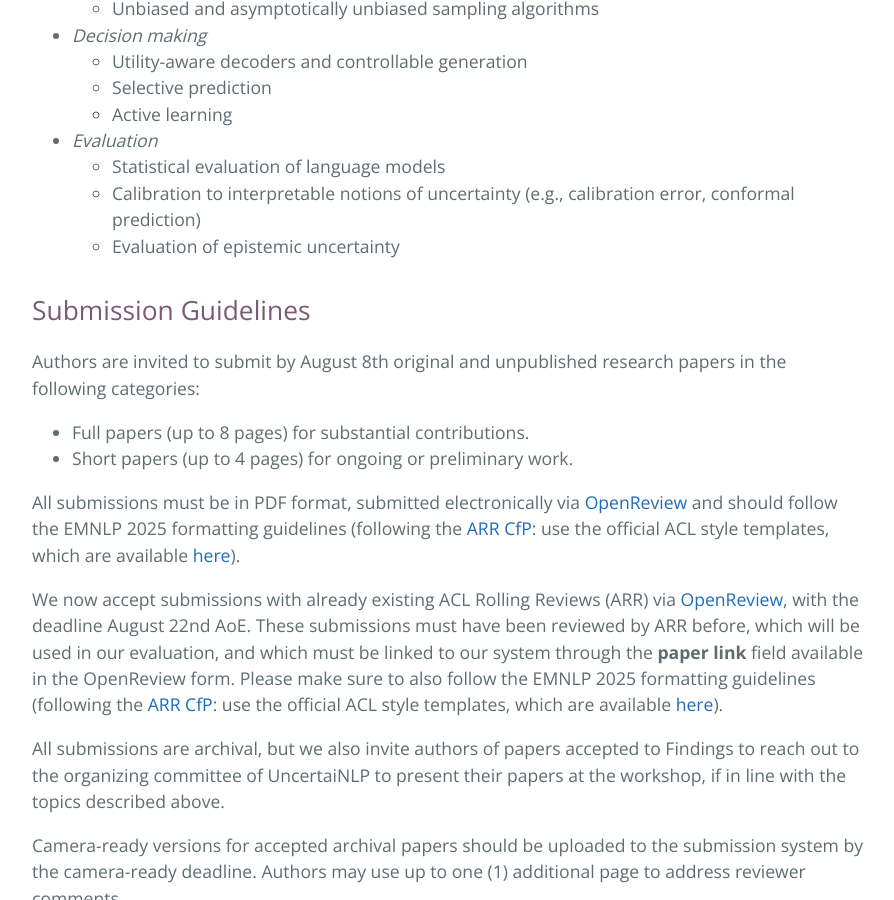
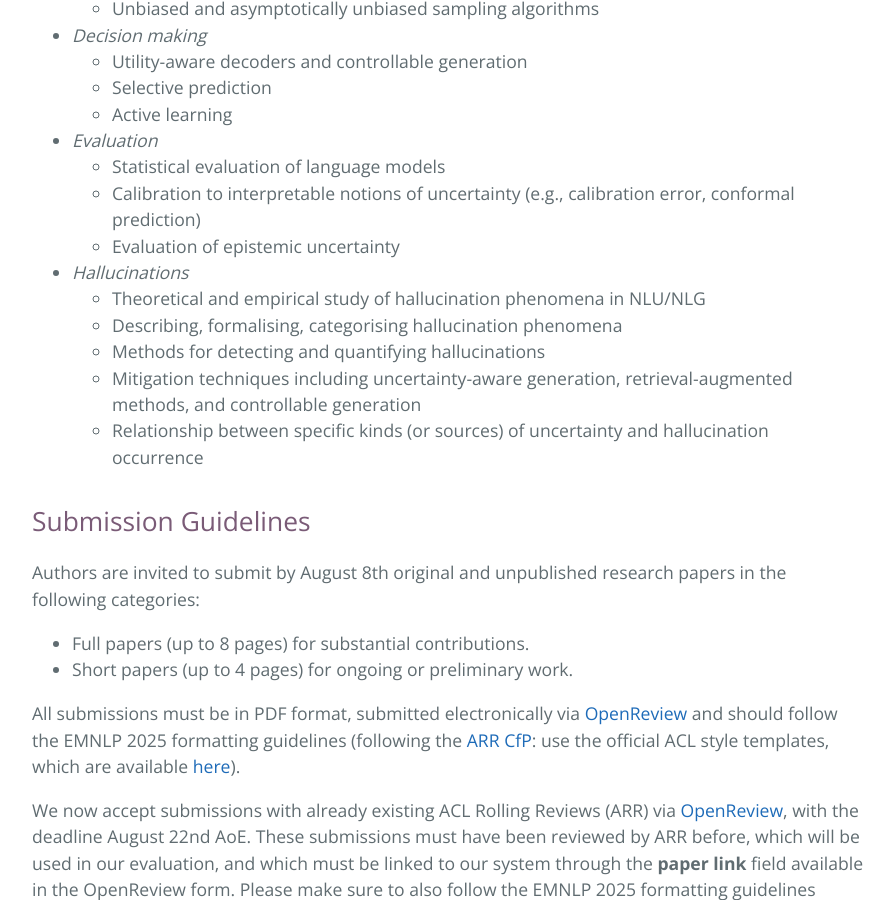
Before and after one commit to uncertainlp/uncertainlp.github.io, a Jekyll site: the page built from cfp.md, in a window 1280 px wide and 900 px high, scrolled down 2313 px. Shown: the whole window, without its empty margins (192-1086 px from the left). Built offline with Jekyll 4.4.1, drawn with Linux system fonts in a browser that asks for light colours; our own code applies the rules of GitHub Pages for plain Markdown files.

Commit message:
Add hallucinations to CfP; update PC

```diff
--- a/cfp.md
+++ b/cfp.md
@@ -54,6 +54,13 @@ UncertaiNLP welcomes submissions to topics related (but not limited) to:
   - Calibration to interpretable notions of uncertainty (e.g., calibration error, conformal prediction)
   - Evaluation of epistemic uncertainty
 
+- *Hallucinations*
+  - Theoretical and empirical study of hallucination phenomena in NLU/NLG
+  - Describing, formalising, categorising hallucination phenomena
+  - Methods for detecting and quantifying hallucinations
+  - Mitigation techniques including uncertainty-aware generation, retrieval-augmented methods, and controllable generation
+  - Relationship between specific kinds (or sources) of uncertainty and hallucination occurrence
+
 ## Submission Guidelines
 Authors are invited to submit by August 8th original and unpublished research papers in the following categories:
 
```
Also changed, not shown: index.md (+10 -0 lines), jekyll-theme-cayman.gemspec.
